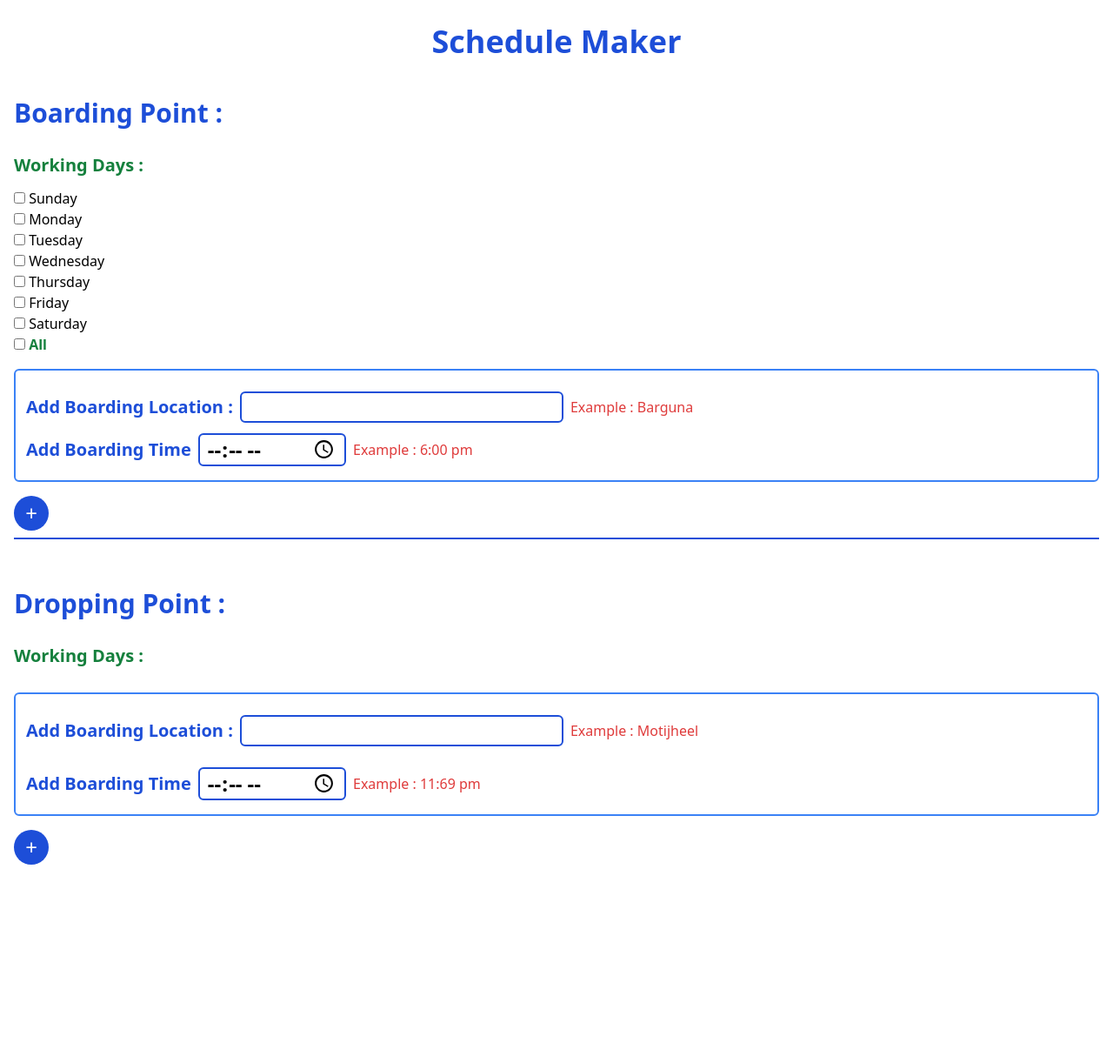
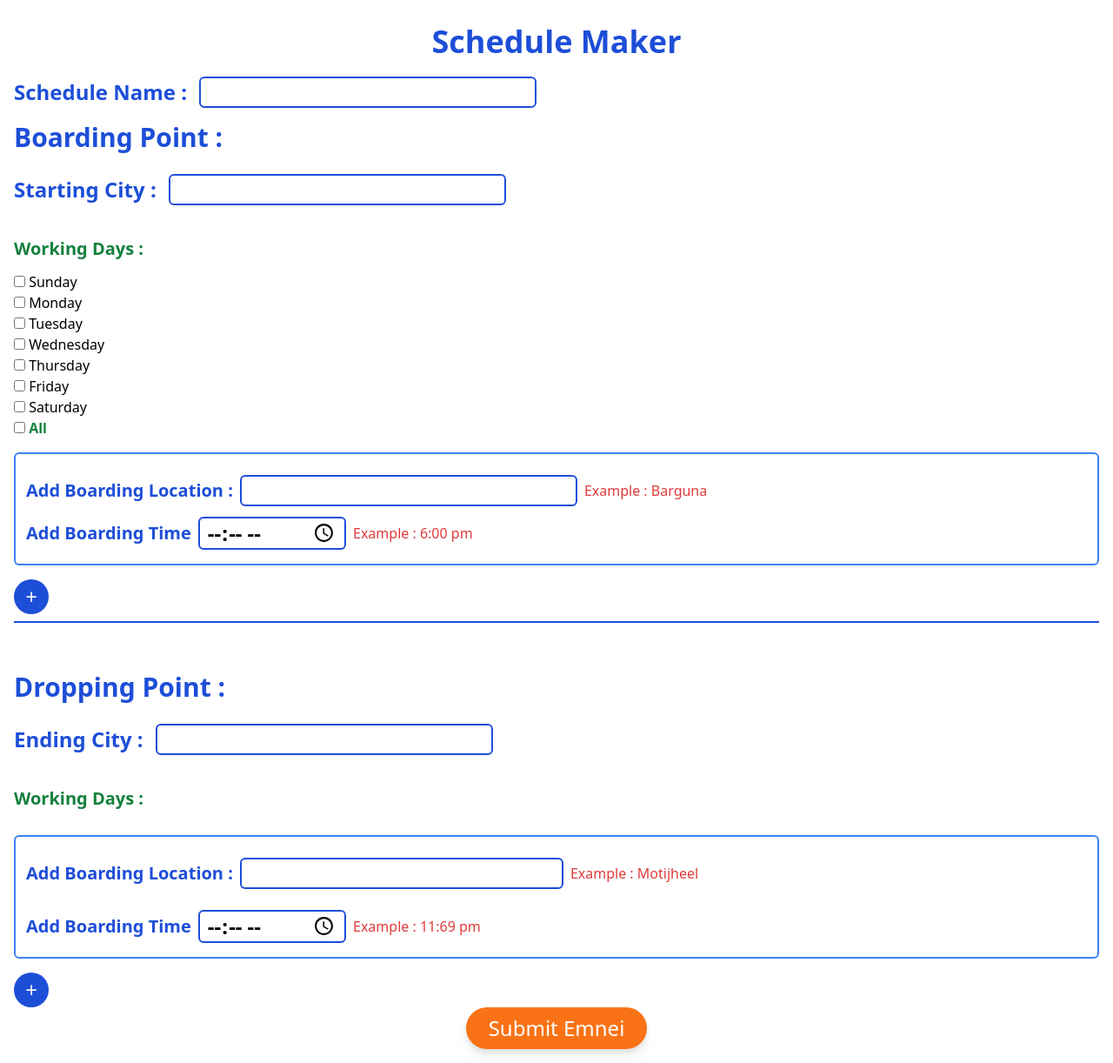
Before and after one commit to aliasgartamjid/admin-elish, a website: page src/admin.html in a window 1280 px wide. Shown: the whole page at 87% size. Before the commit the page ends 1010 px from the top, so only its background shows below. Drawn offline with Linux system fonts and the light colour scheme.

Commit message:
second commit

```diff
--- a/src/admin.html
+++ b/src/admin.html
@@ -15,10 +15,34 @@
         Schedule Maker
       </h1>
       <form>
-        <input type="text" name="" id="" />
+        <div class="py-2">
+          <label class="text-blue-700 text-2xl font-bold" for=""
+            >Schedule Name :
+          </label>
+          <input
+            type="text"
+            name="schedule_name"
+            maxlength="50"
+            id="schedule_name"
+            class="border-2 px-2 border-blue-700 rounded-md font-bold text-2xl mx-2"
+          />
+        </div>
         <!-- Boarding Point -->
         <div class="flex flex-col space-y-4 border-b-2 border-blue-700 py-2">
           <h1 class="text-3xl text-blue-700 font-bold">Boarding Point :</h1>
+          <!-- Starting City -->
+          <div class="py-2">
+            <label class="text-blue-700 text-2xl font-bold" for="starting_city"
+              >Starting City :
+            </label>
+            <input
+              type="text"
+              name="starting_city"
+              maxlength="50"
+              id="starting_city"
+              class="border-2 px-2 border-blue-700 rounded-md font-bold text-2xl mx-2"
+            />
+          </div>
           <!-- Day -->
           <div class="flex flex-col mt-6">
             <div class="py-3">
@@ -104,7 +128,7 @@
                   type="text"
                   name=""
                   id=""
-                  class="border-2 border-blue-700 rounded-md font-bold text-2xl mx-2"
+                  class="border-2 px-2 border-blue-700 rounded-md font-bold text-2xl mx-2"
                 />
                 <p class="text-red-600/90">Example : Barguna</p>
               </div>
@@ -135,6 +159,19 @@
           <h1 class="text-3xl text-blue-700 font-bold mt-14">
             Dropping Point :
           </h1>
+          <!-- Ending City -->
+          <div class="py-2">
+            <label class="text-blue-700 text-2xl font-bold" for=""
+              >Ending City :
+            </label>
+            <input
+              type="text"
+              name="ending_city"
+              maxlength="50"
+              id="ending_city"
+              class="border-2 px-2 border-blue-700 rounded-md font-bold text-2xl mx-2"
+            />
+          </div>
           <!-- Day -->
           <div class="flex flex-col mt-6">
             <div class="py-3">
@@ -219,6 +256,15 @@
             +
           </button>
         </div>
+        <div class="flex justify-center">
+          <button
+            type="button"
+            type="submit"
+            class="w-2/12 justify-center bg-orange-500 hover:bg-orange-400 drop-shadow-lg px-2 py-2 text-white rounded-full text-2xl"
+          >
+            Submit Emnei
+          </button>
+        </div>
       </form>
     </div>
     <script src="admin.js"></script>
--- a/src/admin.js
+++ b/src/admin.js
@@ -1,5 +1,11 @@
   let boarding_point_time = document.getElementById('add_boarding_point')
   let dropping_point_time = document.getElementById('add_dropping_point')
+
+  const starting_city = document.getElementById('starting_city').value
+  const ending_city = document.getElementById('ending_city').value
+  const schedule_name = document.getElementById('schedule_name').value
+
+
 
   boarding_point_time.addEventListener('click', () => {
       document.getElementById('boarding_point_time').innerHTML+= `<div class=\"border-2 border-blue-500 rounded-md px-3 py-2\"><div class=\"mt-4 flex items-center\">
@@ -56,7 +62,7 @@ dropping_point_time.addEventListener('click', () => {
               </div></div>`;
   })
 
-// Input
+
 
   let selectedDays = []
 
```
Also changed, not shown: dist/output.css. Lines whose indentation alone changed are shown as unchanged.
